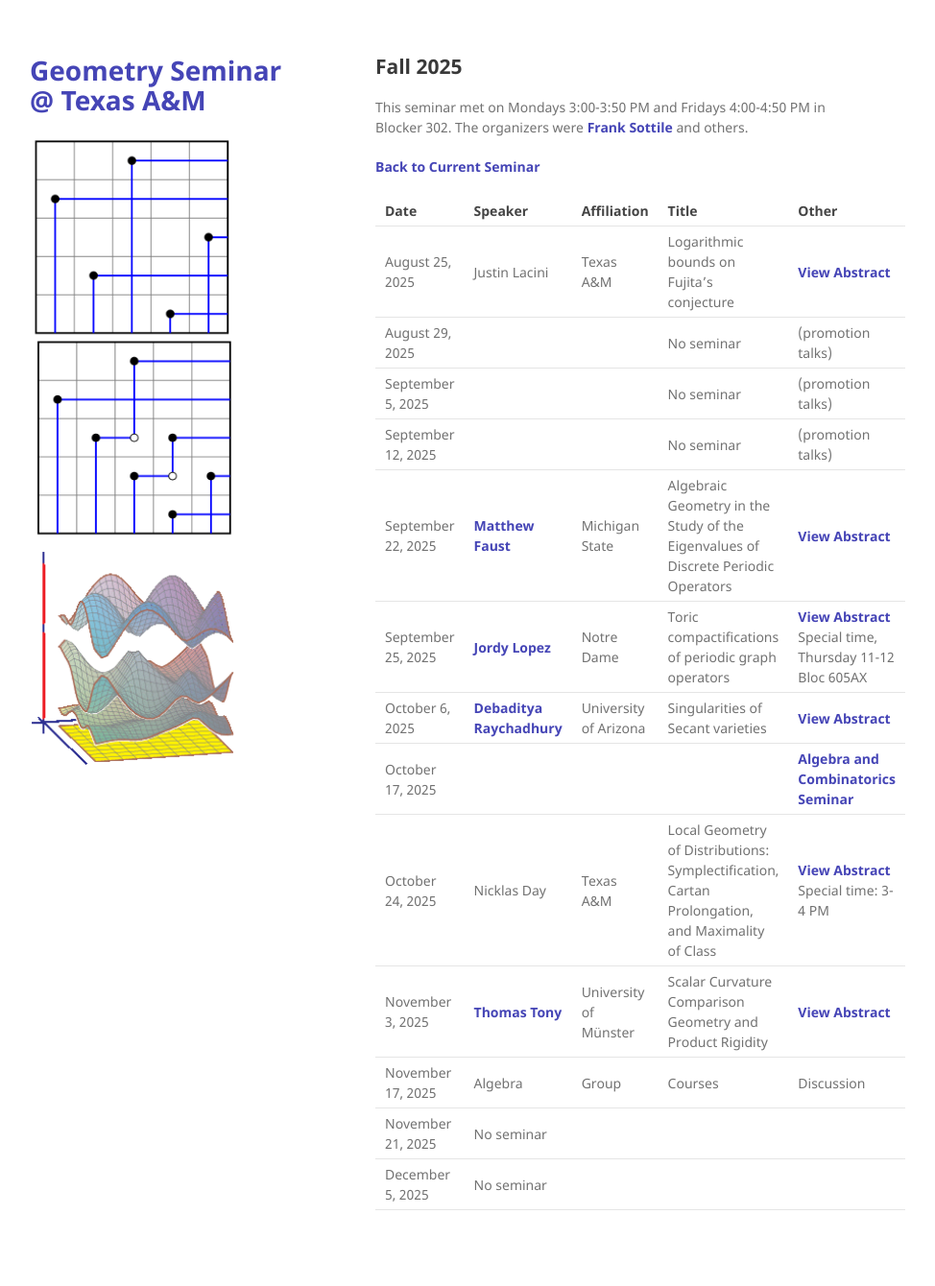
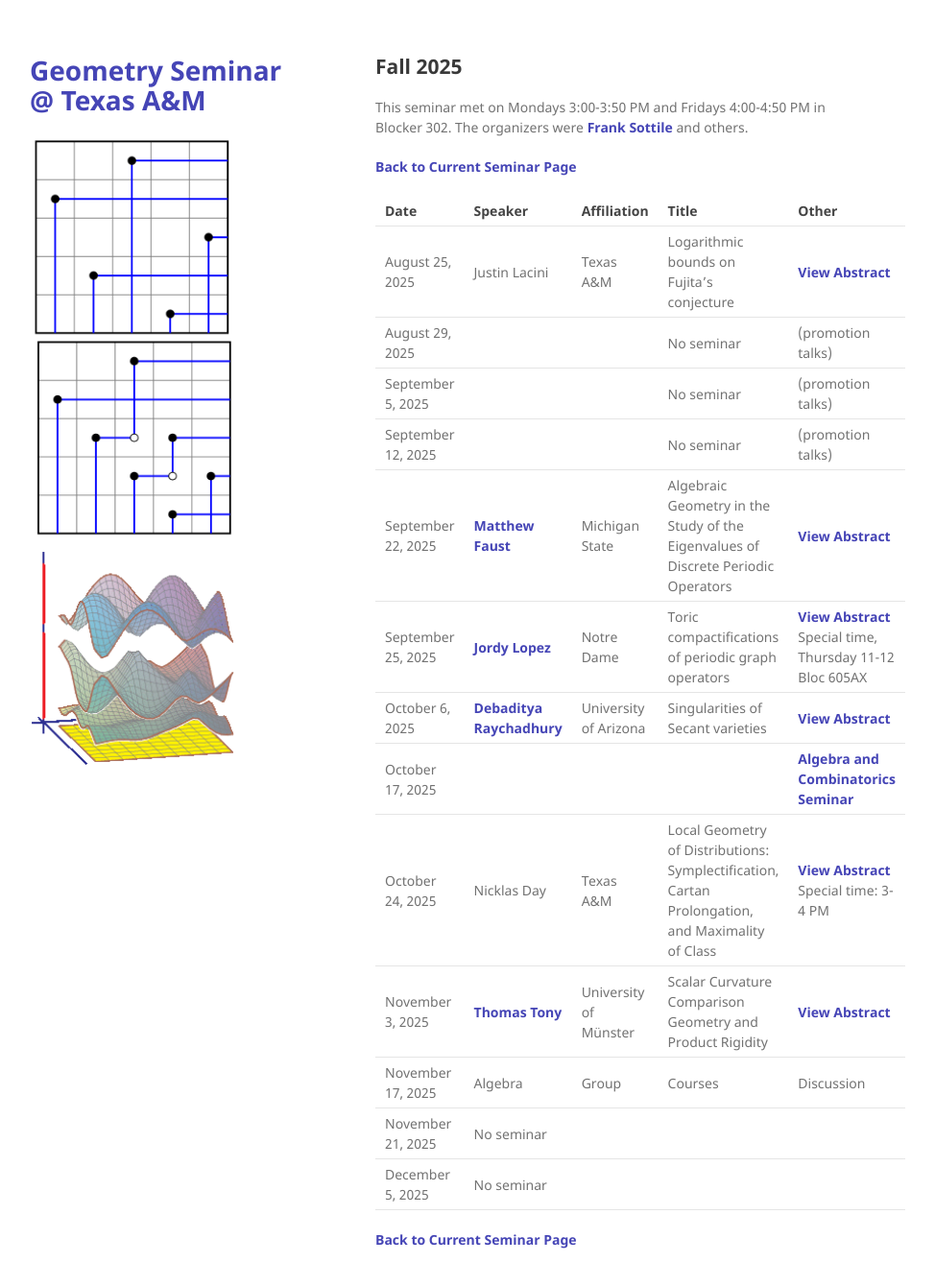
Before and after one commit to tamu-seminar/geometry, a Jekyll site: the page built from 2025_2.md, in a window 1280 px wide and 1372 px high. Shown: the top 1340 px of the window at 96% size, without its empty margins (179-1153 px from the left). Built offline with Jekyll 4.4.1, drawn with Linux system fonts in a browser that asks for light colours.

Commit message:
changed navigation links

```diff
--- a/2025_2.md
+++ b/2025_2.md
@@ -19,7 +19,7 @@ layout: default
 This seminar met on Mondays 3:00-3:50 PM and Fridays 4:00-4:50 PM in Blocker 302.
 The organizers were [Frank Sottile](https://franksottile.github.io/) and others.
 
-[Back to Current Seminar](index.md)
+[Back to Current Seminar Page](index.md)
 
 
 | Date         | Speaker | Affiliation| Title | Other |
@@ -37,6 +37,15 @@ The organizers were [Frank Sottile](https://franksottile.github.io/) and others.
 | November 17, 2025 |  Algebra     | Group   |  Courses      | Discussion      |
 | November 21, 2025 |  No seminar     |   |       |       |
 | December 5, 2025  |  No seminar     |   |       |       |
+
+
+
+[Back to Current Seminar Page](index.md)
+
+
+
+
+
 
 
 
```
Also changed, not shown: index.md (+1 -1 lines).
